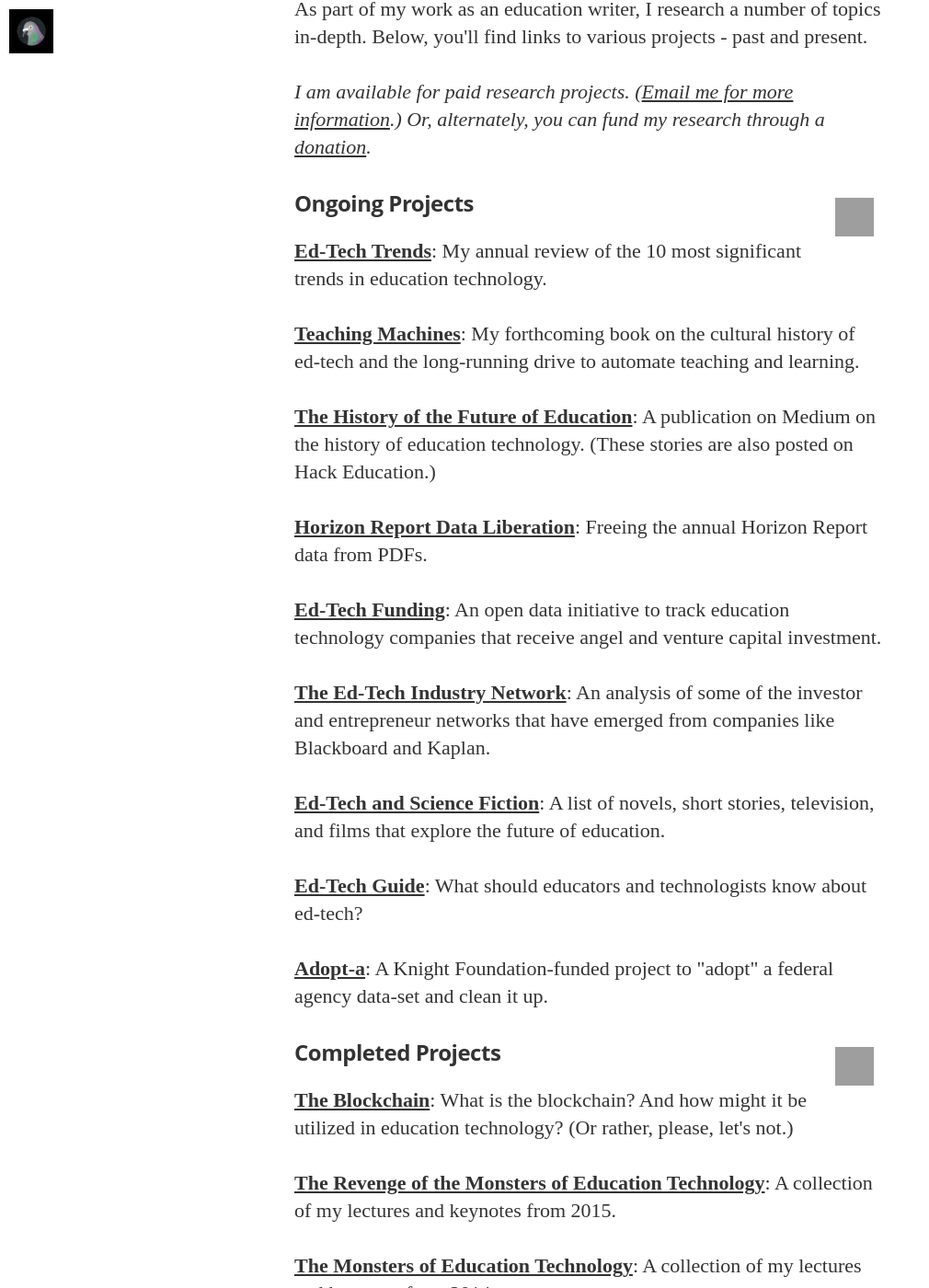
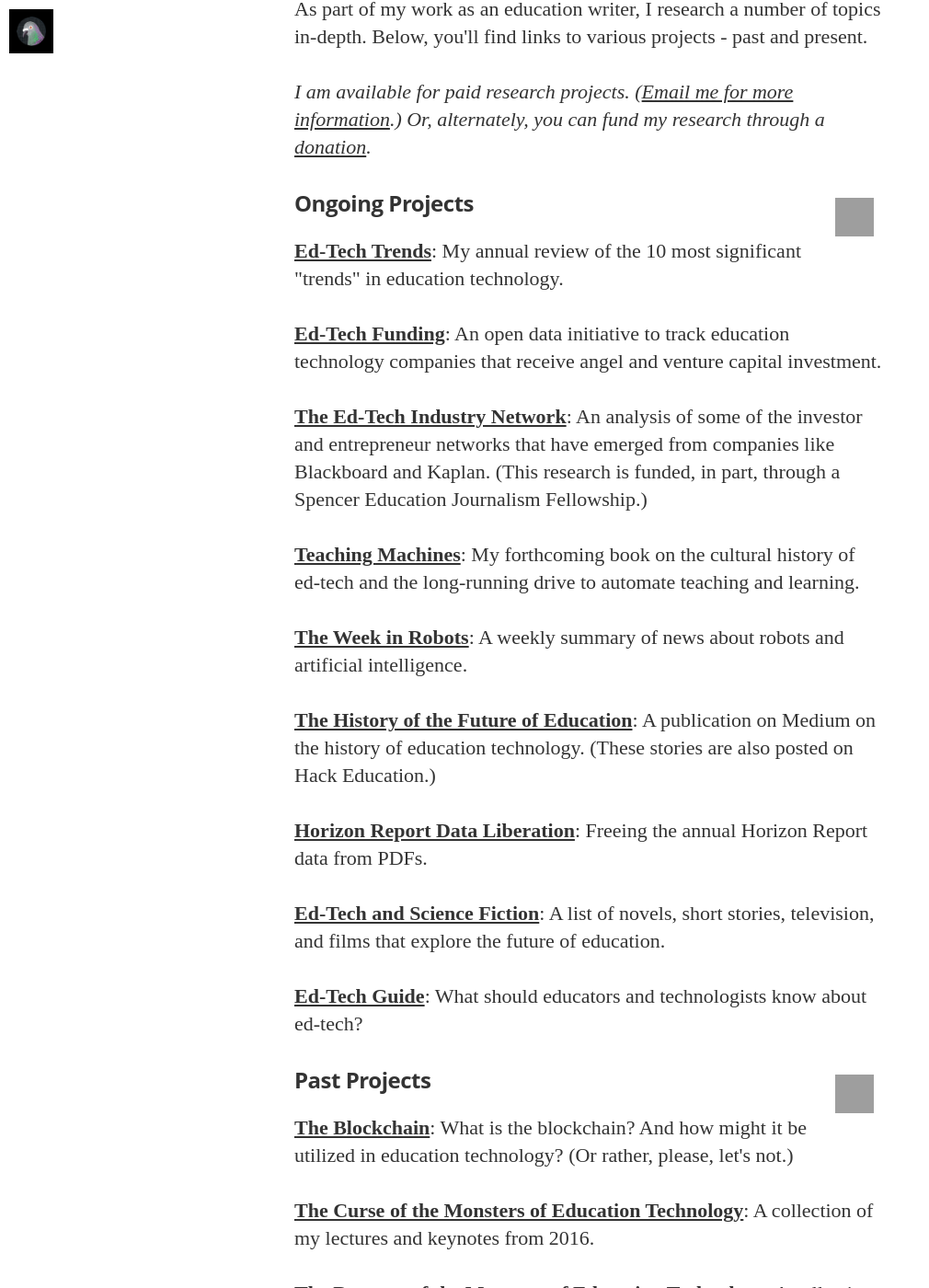
Before and after one commit to HackEducation/HackEduResearch, a Jekyll site: the page built from index.html, in a window 1280 px wide and 1400 px high, scrolled down 756 px. Shown: the whole window at 92% size, without its empty margins (0-1010 px from the left). Built offline with Jekyll 4.4.1, drawn with Linux system fonts in a browser that asks for light colours; nearby versions of some CDN libraries; some web fonts are replaced; some of the changed text lies outside the part shown; grey boxes are pictures that could not be loaded.

Commit message:
update list of research projects

```diff
--- a/index.html
+++ b/index.html
@@ -7,32 +7,36 @@
 
 <h3>Ongoing Projects <img src="https://s3.amazonaws.com/hackedu/template_onoingproj.png" height="42" width="42" align="right" style="margin:10px"></h3>
 <br />
-<p><strong><a href="http://research.hackeducation.com/trends.html">Ed-Tech Trends</a></strong>: My annual review of the 10 most significant trends in education technology.</p>
+<p><strong><a href="http://research.hackeducation.com/trends.html">Ed-Tech Trends</a></strong>: My annual review of the 10 most significant "trends" in education technology.</p>
+
+<p><strong><a href="http://funding.hackeducation.com">Ed-Tech Funding</a></strong>: An open data initiative to track education technology companies that receive angel and venture capital investment.</p>
+
+<p><strong><a href="http://network.hackeducation.com">The Ed-Tech Industry Network</a></strong>: An analysis of some of the investor and entrepreneur networks that have emerged from companies like Blackboard and Kaplan. (This research is funded, in part, through a Spencer Education Journalism Fellowship.)</p>
 
 <p><strong><a href="http://teachingmachin.es">Teaching Machines</a></strong>: My forthcoming book on the cultural history of ed-tech and the long-running drive to automate teaching and learning.</p>
+
+<p><strong><a href="http://robots.hackeducation.com">The Week in Robots</a></strong>: A weekly summary of news about robots and artificial intelligence.</p>
 
 <p><strong><a href="https://medium.com/the-history-of-the-future-of-education">The History of the Future of Education</a></strong>: A publication on Medium on the history of education technology. (These stories are also posted on Hack Education.)</p>
 
 <p><strong><a href="http://horizon.hackeducation.com">Horizon Report Data Liberation</a></strong>: Freeing the annual Horizon Report data from PDFs.</p>
 
-<p><strong><a href="http://funding.hackeducation.com">Ed-Tech Funding</a></strong>: An open data initiative to track education technology companies that receive angel and venture capital investment.</p>
-
-<p><strong><a href="http://network.hackeducation.com">The Ed-Tech Industry Network</a></strong>: An analysis of some of the investor and entrepreneur networks that have emerged from companies like Blackboard and Kaplan.</p>
-
 <p><strong><a href="http://sf.hackeducation.com">Ed-Tech and Science Fiction</a></strong>: A list of novels, short stories, television, and films that explore the future of education.</p>
 
 <p><strong><a href="http://guide.hackeducation.com">Ed-Tech Guide</a></strong>: What should educators and technologists know about ed-tech?</p>
 
-<p><strong><a href="http://research.hackeducation.com/adopta.html">Adopt-a</a></strong>: A Knight Foundation-funded project to "adopt" a federal agency data-set and clean it up.</p>
-
-<h3>Completed Projects <img src="https://s3.amazonaws.com/hackedu/template_doneproj.png" height="42" width="42" align="right" style="margin:10px"></h3>
+<h3>Past Projects <img src="https://s3.amazonaws.com/hackedu/template_doneproj.png" height="42" width="42" align="right" style="margin:10px"></h3>
 <br />
 
 <p><strong><a href="http://research.hackeducation.com/blockchain.html">The Blockchain</a></strong>: What is the blockchain? And how might it be utilized in education technology? (Or rather, please, let's not.)</p>
 
+<p><strong><a href="http://monsters3.hackeducation.com">The Curse of the Monsters of Education Technology</a></strong>: A collection of my lectures and keynotes from 2016.</p>
+
 <p><strong><a href="http://monsters2.hackeducation.com">The Revenge of the Monsters of Education Technology</a></strong>: A collection of my lectures and keynotes from 2015.</p>
 
 <p><strong><a href="http://monsters.hackeducation.com">The Monsters of Education Technology</a></strong>: A collection of my lectures and keynotes from 2014.</p>
+
+<p><strong><a href="http://research.hackeducation.com/adopta.html">Adopt-A</a></strong>: A Knight Foundation-funded project to "adopt" a federal agency data-set and clean it up.</p>
 
 <p><strong><a href="http://research.hackeducation.com/oer.html">OER in K-12</a></strong>: A review of the availability and usage of open educational researches, along with an investigation into some of the barriers to adoption.</p>
 
```
